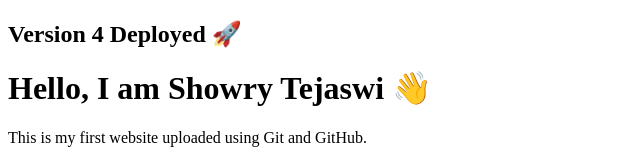
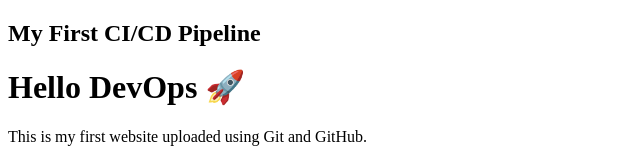
Before and after one commit to Tejaswithummala/my_website, a plain HTML site: page index.html in a window 1280 px wide. Shown: the top 160 px of the page, without its empty margins (0-640 px from the left). Drawn offline with Linux system fonts and the light colour scheme.

Commit message:
CI/CD pipeline

```diff
--- a/index.html
+++ b/index.html
@@ -6,8 +6,8 @@
 
 <body>
 
-<h2>Version 4 Deployed 🚀</h2>
-<h1>Hello, I am Showry Tejaswi 👋</h1>
+<h2>My First CI/CD Pipeline</h2>
+<h1>Hello DevOps 🚀</h1>
 <p>This is my first website uploaded using Git and GitHub.</p>
 
 <img src="images/WhatsApp Image 2026-03-02 at 8.39.22 PM.jpeg" width="300">
```
